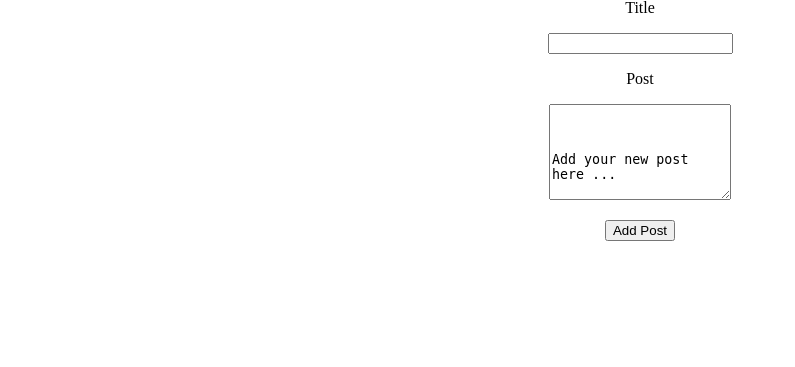
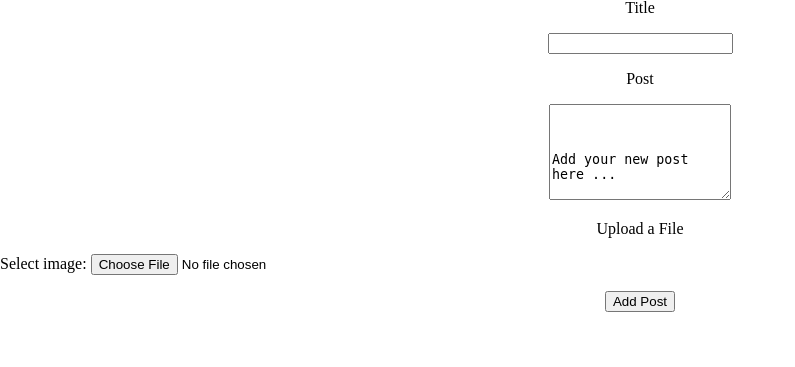
Before and after one commit to ChaseMoeller/3155Project, a Flask app: page /posts/new in a window 1280 px wide. Shown: the part 155-522 px from the top of the page, without its empty margins (0-795 px from the left). Run offline with Flask 2, Linux system fonts and the light colour scheme; a user stored in the database is signed in; data comes from the database, SQL or seed files in the repository.

Commit message:
added html code to new to allow picture file to be uploaded

```diff
--- a/appCode/templates/new.html
+++ b/appCode/templates/new.html
@@ -54,6 +54,12 @@
 
             </textarea>
         </p>
+
+          <p><label>Upload a File</label></p>
+
+          <label for="img">Select image:</label>
+          <input type="file" id="img" name="img" accept="image/*">
+
         <p>
 
             <input type="submit" value="Add Post"/>
```
